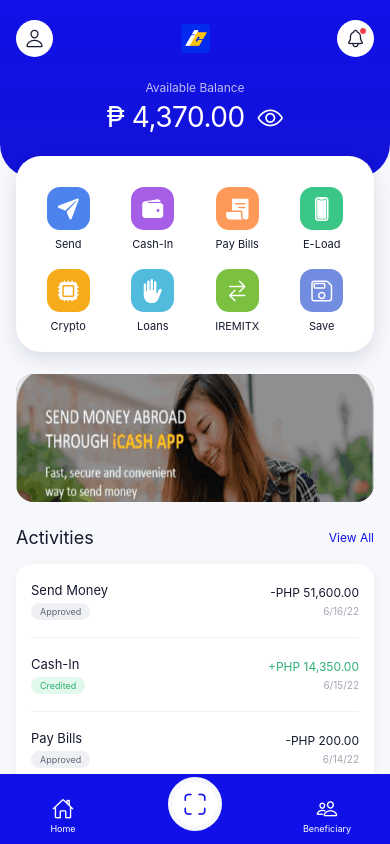
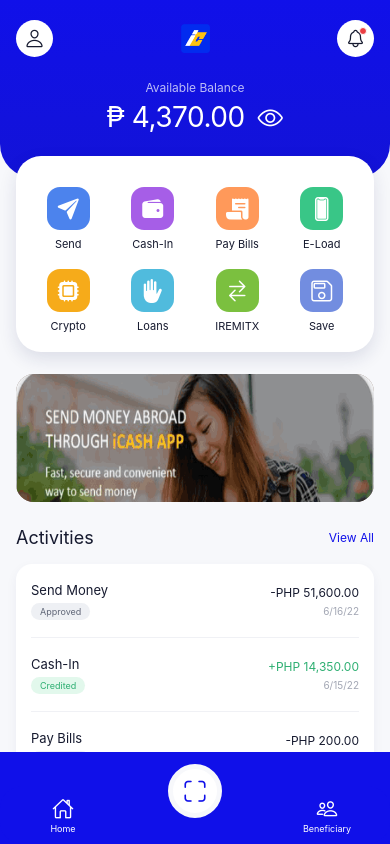
Before and after one commit to hanapaye2198/rss_project, a React Native app in the folder mobile-app/: screen /Dashboard in a window 390 px wide. Built offline with nearby package versions, Linux system fonts and the light colour scheme.

Commit message:
Make bottom navbar Android safe

```diff
--- a/mobile-app/src/components/BottomNav.tsx
+++ b/mobile-app/src/components/BottomNav.tsx
@@ -4,7 +4,8 @@
 
 export function BottomNav({ onHome, onScan, onBeneficiary }: { onHome: () => void; onScan: () => void; onBeneficiary: () => void }) {
   return (
-    <View style={styles.nav}>
+    <View style={styles.navWrap}>
+      <View pointerEvents="none" style={styles.navSurface} />
       <Pressable accessibilityRole="button" onPress={onHome} style={styles.navItem}><Ionicons name="home-outline" size={22} color={colors.white} /><Text style={styles.navText}>Home</Text></Pressable>
       <Pressable accessibilityRole="button" onPress={onScan} style={styles.scan}><Ionicons name="scan-outline" size={26} color={colors.blue} /></Pressable>
       <Pressable accessibilityRole="button" onPress={onBeneficiary} style={styles.navItem}><Ionicons name="people-outline" size={22} color={colors.white} /><Text style={styles.navText}>Beneficiary</Text></Pressable>
@@ -13,8 +14,9 @@
 }
 
 const styles = StyleSheet.create({
-  nav: { height: 58, borderRadius: 22, backgroundColor: colors.blue, flexDirection: 'row', alignItems: 'center', justifyContent: 'space-between', paddingHorizontal: 24, marginTop: 12 },
-  navItem: { alignItems: 'center', justifyContent: 'center', gap: 2, minWidth: 78 },
+  navWrap: { height: 80, position: 'relative', flexDirection: 'row', alignItems: 'flex-end', justifyContent: 'space-between', paddingHorizontal: 24, marginTop: 12 },
+  navSurface: { position: 'absolute', right: 0, bottom: 0, left: 0, height: 58, borderRadius: 22, backgroundColor: colors.blue },
+  navItem: { zIndex: 1, height: 58, alignItems: 'center', justifyContent: 'center', gap: 2, minWidth: 78 },
   navText: { color: colors.white, fontFamily: fonts.medium, fontSize: 9 },
-  scan: { width: 54, height: 54, borderRadius: 27, backgroundColor: colors.white, alignItems: 'center', justifyContent: 'center', marginTop: -22, borderWidth: 5, borderColor: colors.background }
+  scan: { zIndex: 2, width: 54, height: 54, borderRadius: 27, backgroundColor: colors.white, alignItems: 'center', justifyContent: 'center', marginBottom: 26, borderWidth: 5, borderColor: colors.background }
 });
```
